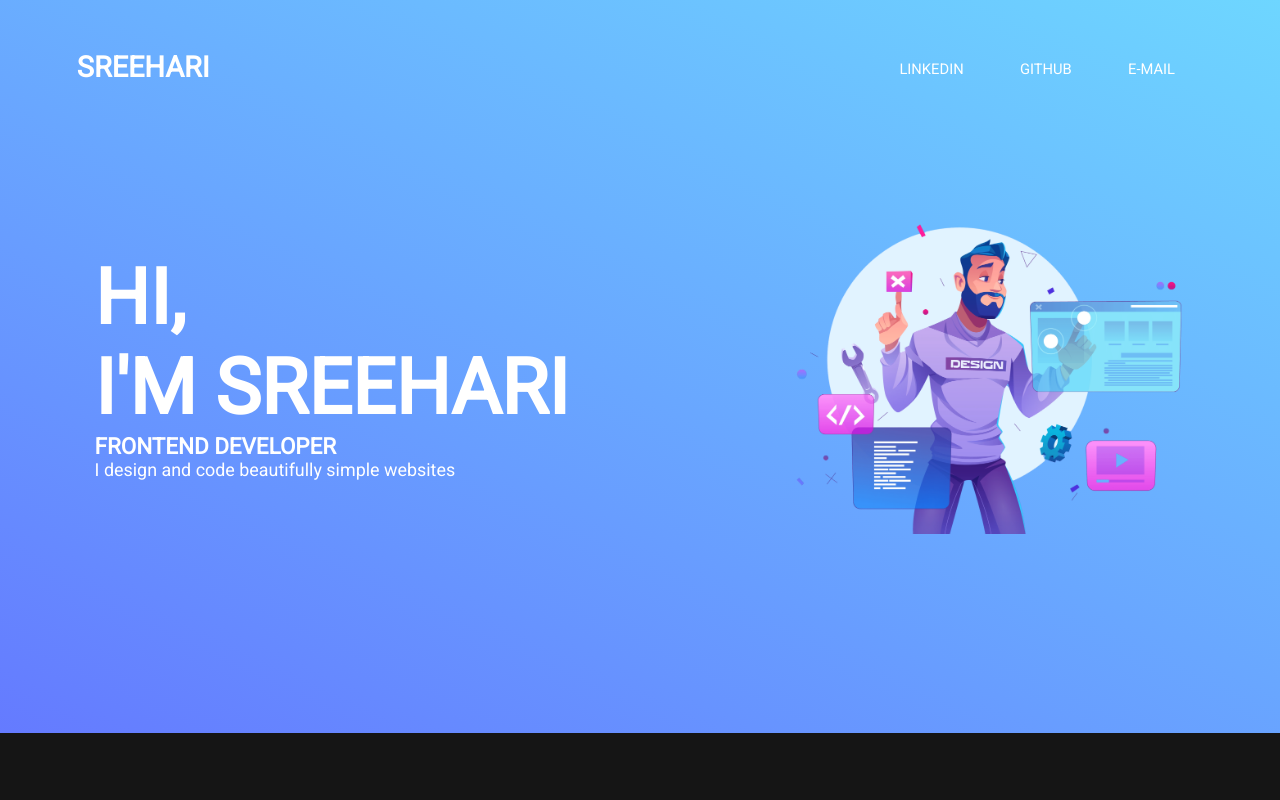
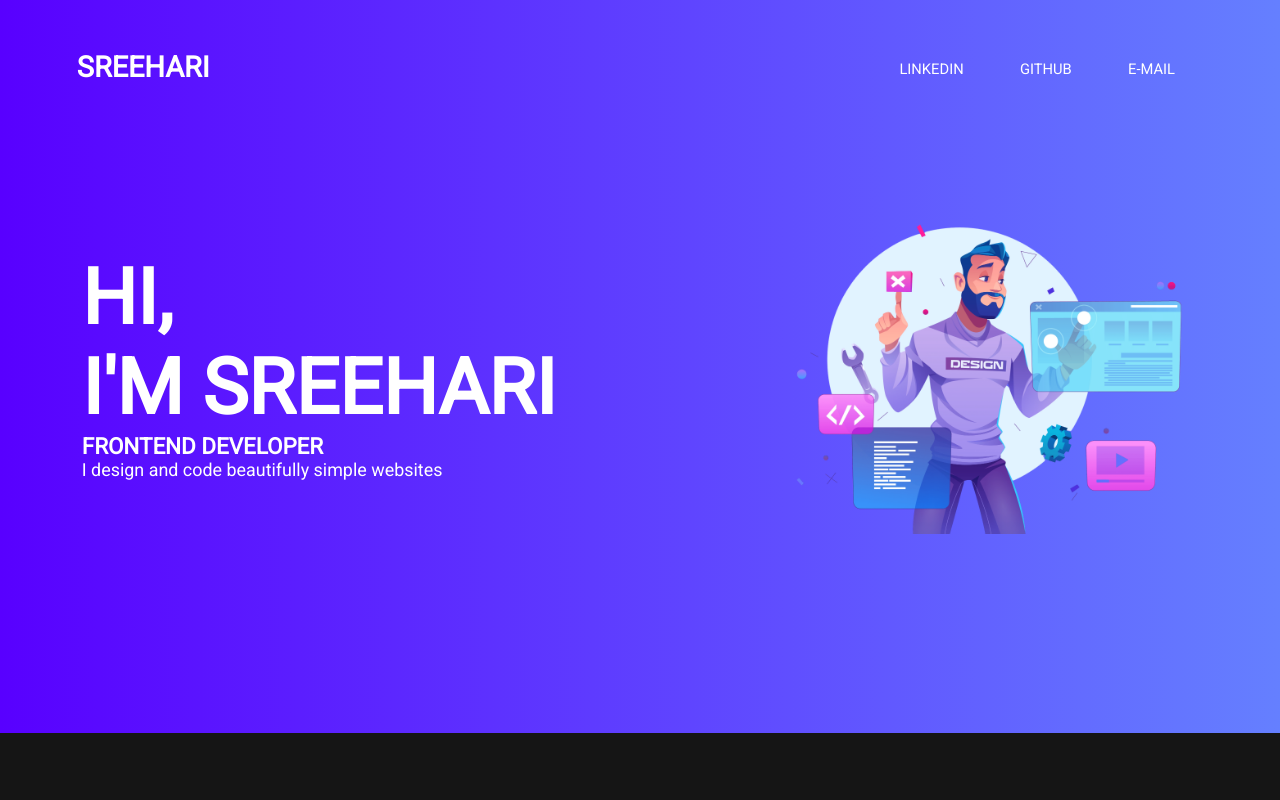
Before and after one commit to sree-shp/my-portfolio, a React (Create React App) app: page / in a window 1280 px wide. Shown: the top 800 px of the page. Built offline with nearby package versions, Linux system fonts and the light colour scheme.

Commit message:
background changes

```diff
--- a/src/App/App.css
+++ b/src/App/App.css
@@ -4,6 +4,6 @@
 }
 
 .app{
-    background-image: -webkit-linear-gradient(65deg, #5800FF , #72FFFF );
+    background-image: -webkit-linear-gradient(0deg, #5800FF , #72FFFF );
     background-size: 200%;
 }
--- a/src/Title/Title.css
+++ b/src/Title/Title.css
@@ -21,10 +21,10 @@
 .welcome-page{
     position: absolute;
     top: 15%;
-    left: 35%;
+    left: 6%;
     z-index: 500;
     padding: 30px 5px;
-    animation:  2s linear fadeIn, 1.5s ease 2s forwards  moveRight;
+    animation:  2s linear fadeIn,;
 }
 
 .description-heading{
@@ -44,7 +44,7 @@
     right: 3%;
     top: 10%;
     overflow: hidden;
-    animation: 1s ease 2s backwards fadeInRight;
+    animation: 2s linear fadeInTop;
 }
 
 
```
